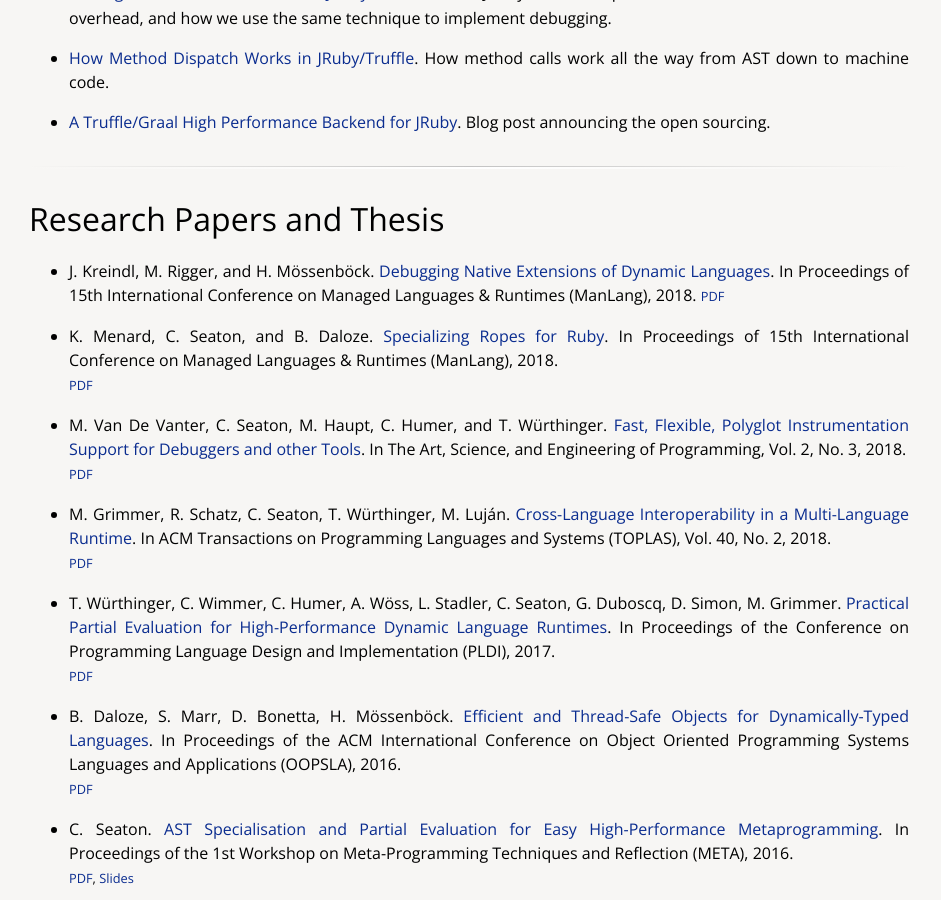
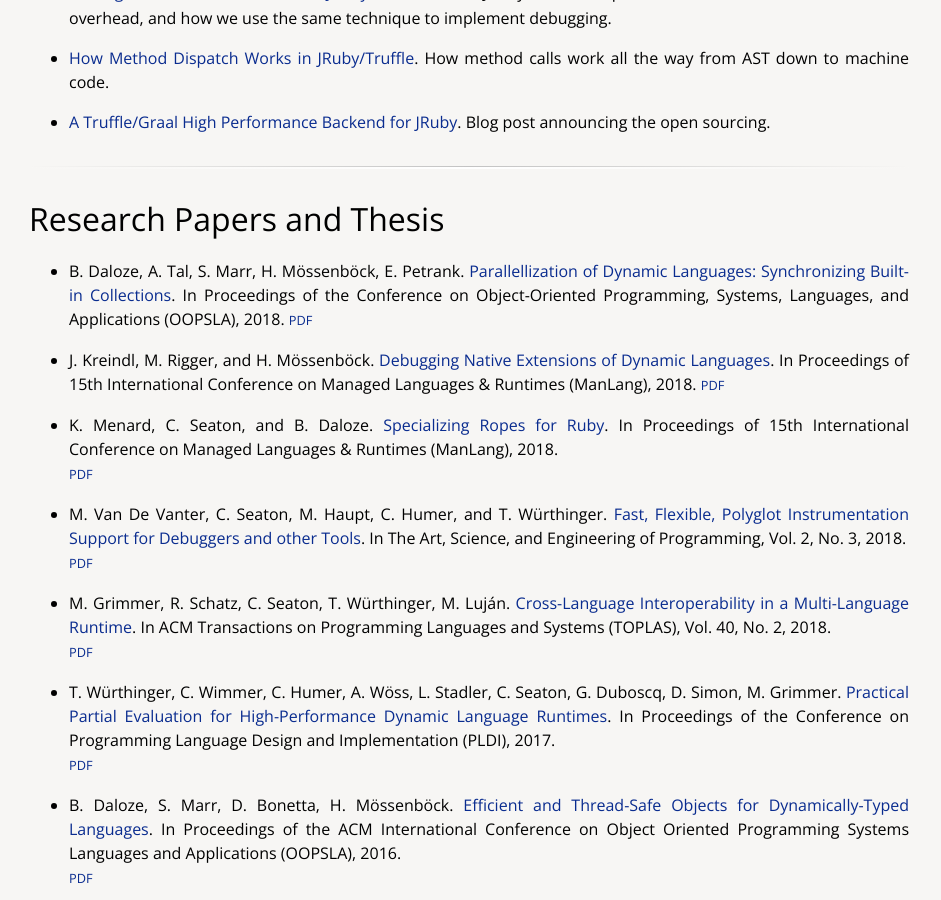
Before and after one commit to chrisseaton/chrisseaton.github.io, a Jekyll site: the page built from truffleruby/index.md, in a window 1280 px wide and 900 px high, scrolled down 1335 px. Shown: the whole window, without its empty margins (171-1112 px from the left). Built offline with Jekyll 4.4.1, drawn with Linux system fonts in a browser that asks for light colours; nearby versions of some CDN libraries.

Commit message:
OOPSLA paper

```diff
--- a/truffleruby/index.md
+++ b/truffleruby/index.md
@@ -56,6 +56,11 @@
 ----
 
 # Research Papers and Thesis
+
+*    B. Daloze, A. Tal, S. Marr, H. Mössenböck, E. Petrank. [Parallellization of Dynamic Languages: Synchronizing Built-in Collections](http://ssw.jku.at/General/Staff/Daloze/thread-safe-collections.pdf). In Proceedings of the Conference on Object-Oriented Programming, Systems, Languages, and Applications (OOPSLA), 2018.
+        <span class="smaller">
+            <a href="http://ssw.jku.at/General/Staff/Daloze/thread-safe-collections.pdf">PDF</a>
+        </span>
 
 *    J. Kreindl, M. Rigger, and H. Mössenböck. [Debugging Native Extensions of Dynamic Languages](https://arxiv.org/pdf/1808.00823.pdf). In Proceedings of 15th International Conference on Managed Languages & Runtimes (ManLang), 2018.
         <span class="smaller">
```
